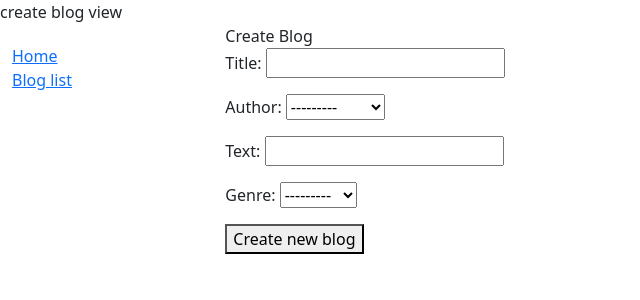
After one commit to damianwalendzik/miniblog, a Django app: page /blog/create-blog/ in a window 1280 px wide. The commit adds this page. Shown: the top 300 px of the page, without its empty margins (0-640 px from the left). Run offline with Django 4.2, Linux system fonts and the light colour scheme; data comes from the database, SQL or seed files in the repository; both versions use the stored data as it was after the commit.

Commit message:
create-blog form added

```diff
--- /dev/null
+++ b/blog/forms.py
@@ -0,0 +1,7 @@
+from urllib import request
+from django import forms
+from .models import Blog
+class CreateNewBlog(forms.ModelForm):
+    class Meta:
+        model = Blog
+        fields = ['title', 'author', 'text', 'genre']
--- a/blog/models.py
+++ b/blog/models.py
@@ -20,5 +20,6 @@ class Comment(models.Model):
     blog = models.ForeignKey(Blog, on_delete = models.CASCADE,to_field='id')
     author = models.ForeignKey(User, on_delete=models.CASCADE)
     text = models.CharField(max_length=1000, blank=False)
+    date=datetime.now()
     def __str__(self):
         return self.text
--- a/blog/templates/blog/blog_detail.html
+++ b/blog/templates/blog/blog_detail.html
@@ -8,6 +8,8 @@
 <p><strong>text:</strong> {{ obj.text }}</p>
 <p><strong>Genre:</strong> {{ obj.genre }}</p>
 
-
+{% for comment in comments %}
+    <li>{{comment.author}}, {{comment.date}}, {{comment.text}}</li>
+{% endfor %}
 
 {% endblock %}
--- /dev/null
+++ b/blog/templates/blog/create_blog.html
@@ -0,0 +1,11 @@
+{% extends 'base.html' %}
+
+{% block title %} create blog view {% endblock %}
+{% block content %}
+Create Blog
+<form method="POST" action="">
+    {% csrf_token %}
+    {{form.as_p}}
+    <button type="submit", name="save">Create new blog</button>
+</form>
+{% endblock %}
--- a/blog/urls.py
+++ b/blog/urls.py
@@ -1,8 +1,9 @@
 from unicodedata import name
 from django.urls import path, include
-from .views import index, blogDetailedView, blogListView
+from .views import index, blogDetailedView, blogListView, blogCreateForm
 urlpatterns = [
     path('', index, name='index'),
     path('bloglist/', blogListView, name='blog_list'),
-    path('bloglist/<uuid:blog_id>/', blogDetailedView, name='blog_detail')
+    path('bloglist/<uuid:blog_id>/', blogDetailedView, name='blog_detail'),
+    path('create-blog/', blogCreateForm, name='create_blog'),
 ]
--- a/blog/views.py
+++ b/blog/views.py
@@ -1,5 +1,6 @@
 from django.shortcuts import render
 from .models import Blog, Comment, Genre
+from .forms import CreateNewBlog
 #from rest_framework.response import Response
 
 def index(request):
@@ -21,10 +22,28 @@ def blogListView(request, *args, **kwargs):
 
 def blogDetailedView(request, blog_id, *args, **kwargs):
     obj = Blog.objects.get(id=blog_id)
-    return render(request, 'blog/blog_detail.html', {'obj':obj})
+    comments = Comment.objects.filter(blog=blog_id)
+    data = {
+        'obj':obj,
+        'comments':comments
+    }
+    return render(request, 'blog/blog_detail.html', data)
 
 def blogCreateForm(request, *args, **kwargs):
-    pass
+    if request.POST:
+        form = CreateNewBlog(request.POST)
+        print(form)
+        if form.is_valid():
+            new_title = form.cleaned_data["title"]
+            new_text = form.cleaned_data["text"]
+            new_author= form.cleaned_data["author"]
+            new_genre=form.cleaned_data["genre"]
+            new_blog = Blog(title=new_title, author=new_author, text=new_text, genre=new_genre)
+            #new_blog.author = request.author
+            new_blog.save()
+    else:
+        form = CreateNewBlog()
+    return render(request, 'blog/create_blog.html',{'form':form})
 
 def blogDeleteForm(request, *args, **kwargs):
     pass
```
Also changed, not shown: db.sqlite3.
